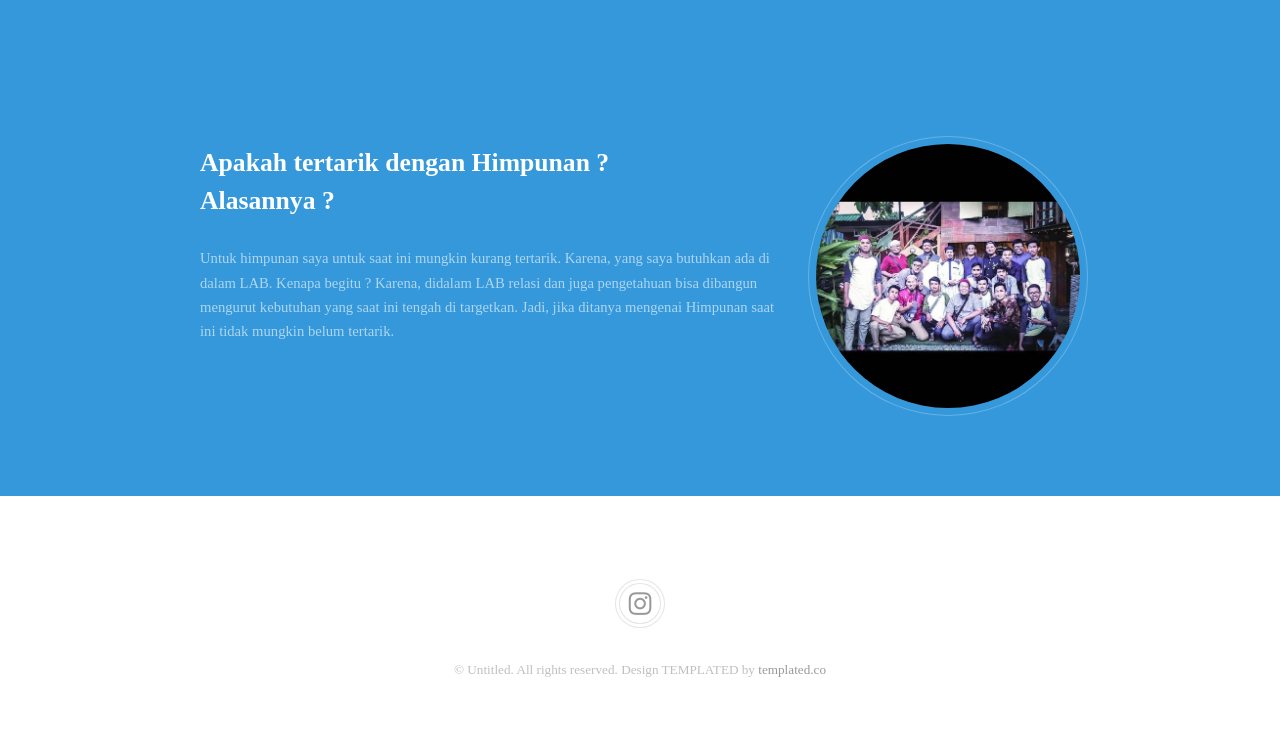
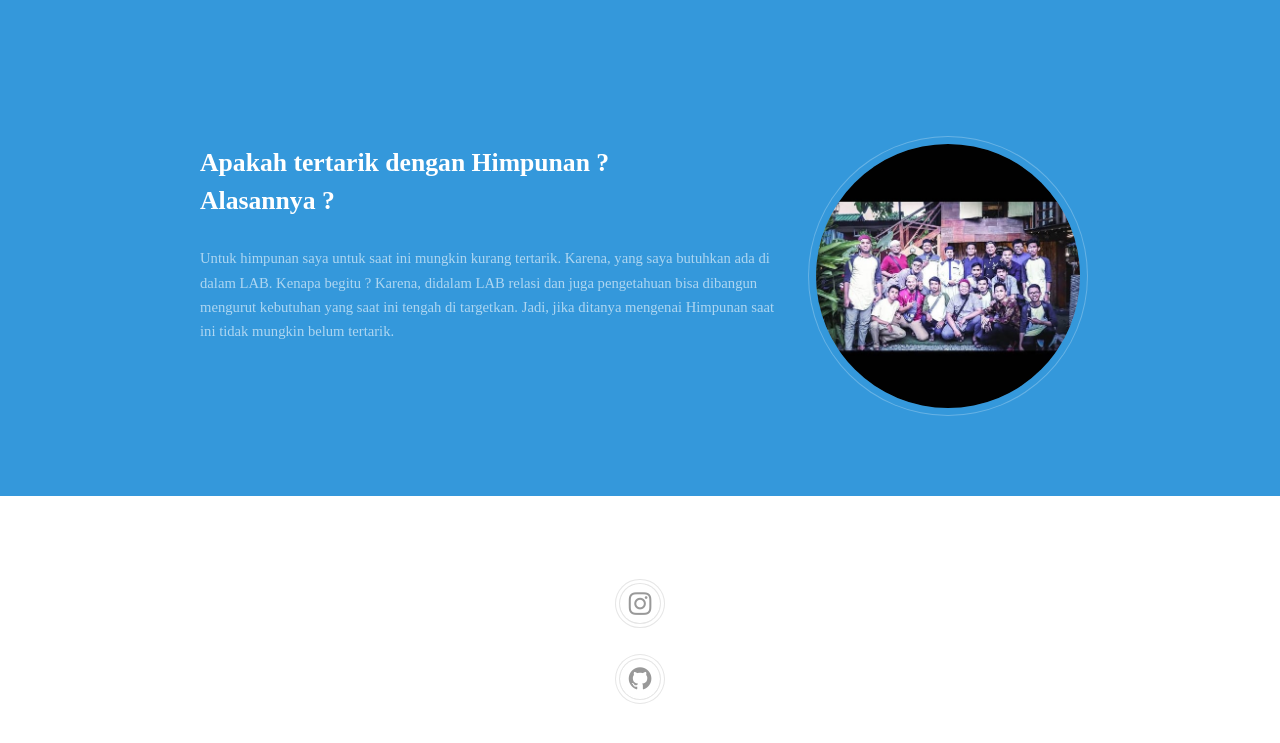
Before and after one commit to Ariefyusufwinata/Ariefyusufwinata.io, a plain HTML site: page index.html in a window 1280 px wide. Shown: the part 2186-2929 px from the top of the page. Drawn offline with Linux system fonts and the light colour scheme; a web font is replaced by a local one.

Commit message:
Update index.html

```diff
--- a/index.html
+++ b/index.html
@@ -119,7 +119,9 @@
 					<ul class="icons">
 						<li><a  href="https://www.instagram.com/onion.himadira/" class="icon fa-instagram"><span class="label">Instagram</span></a></li>
 					</ul>
-					<p>&copy; Untitled. All rights reserved. Design TEMPLATED by <a href="https://templated.co"> templated.co</a></p>
+					<ul class="icons">
+						<li><a  href="https://github.com/Ariefyusufwinata" class="icon fa-github"><span class="label">Github</span></a></li>
+					</ul>
 				</div>
 			</footer>
 
```
